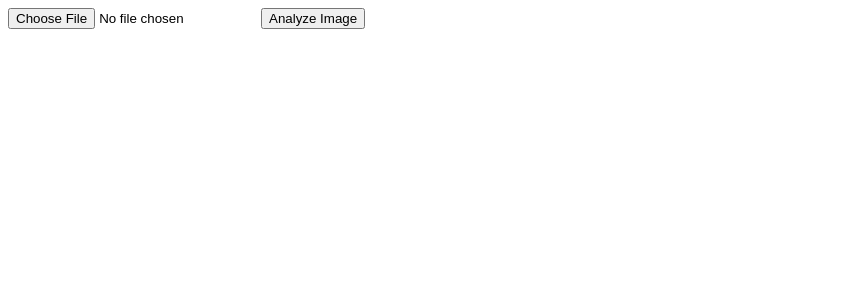
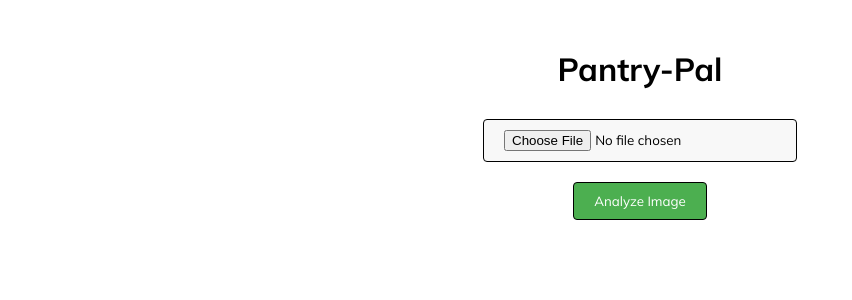
Before and after one commit to lewonade/pantry-pal, a Vue app in the folder application/frontend/: page / in a window 1280 px wide. Shown: the top 300 px of the page, without its empty margins (0-852 px from the left). Built offline with nearby package versions, Linux system fonts and the light colour scheme; the HTML template or start-up script is replaced by a standard one.

Commit message:
improved the css and visuals of the application

```diff
--- a/application/frontend/package.json
+++ b/application/frontend/package.json
@@ -12,7 +12,9 @@
     "core-js": "^3.8.3",
     "cors": "^2.8.5",
     "firebase": "^10.8.0",
-    "vue": "^3.2.13"
+    "marked": "^12.0.0",
+    "vue": "^3.2.13",
+    "vue-markdown": "^2.2.4"
   },
   "devDependencies": {
     "@babel/core": "^7.12.16",
--- a/application/frontend/src/App.vue
+++ b/application/frontend/src/App.vue
@@ -1,10 +1,20 @@
 <template>
-	<div>
-		<input type="file" @change="onFileSelected" />
-		<button @click="analyzeImage">Analyze Image</button>
-		<div v-if="analysis">
+	<div class="container">
+		<h1>Pantry-Pal</h1>
+		<div v-if="imageSrc" class="image-preview">
+			<h3>Preview Image</h3>
+			<img :src="imageSrc" alt="Uploaded image" class="uploaded-image" />
+		</div>
+		<input type="file" @change="onFileSelected" class="choose-btn" />
+		<button @click="analyzeImage" class="analyze-btn" :disabled="isLoading">
+			Analyze Image
+		</button>
+		<div class="analysis-result" v-if="analysis">
 			<h3>Analysis Result:</h3>
-			<div v-if="analysis.text" v-html="formattedAnalysisText"></div>
+			<div v-html="formattedMarkdown"></div>
+		</div>
+		<div class="loading" v-if="isLoading">
+			<span>Loading...</span>
 		</div>
 	</div>
 </template>
@@ -17,22 +27,36 @@ export default {
 		return {
 			selectedFile: null,
 			analysis: null,
+			isLoading: false,
+			imageSrc: null,
 		};
 	},
 	computed: {
-		formattedAnalysisText() {
-			return this.analysis.text.replace(/\n/g, '<br>');
+		formattedMarkdown() {
+			return this.analysis ? this.simpleMarkdownToHtml(this.analysis.text) : '';
 		},
 	},
 	methods: {
 		onFileSelected(event) {
 			this.selectedFile = event.target.files[0];
+			this.createImageSrc(this.selectedFile);
+		},
+		createImageSrc(file) {
+			if (file) {
+				const reader = new FileReader();
+				reader.onload = (e) => {
+					this.imageSrc = e.target.result;
+				};
+				reader.readAsDataURL(file);
+			}
 		},
 		async analyzeImage() {
 			if (!this.selectedFile) {
 				alert('Please select a file first.');
 				return;
 			}
+
+			this.isLoading = true;
 
 			const formData = new FormData();
 			formData.append('image', this.selectedFile);
@@ -48,15 +72,119 @@ export default {
 					}
 				);
 
-				// Assuming your backend sends back a response in the format of { text: "Your analysis result here" }
 				this.analysis = {
 					text: response.data.text || 'No text analysis available.',
 				};
 			} catch (error) {
 				console.error('Error analyzing image:', error);
 				this.analysis = { text: 'Failed to analyze image due to an error.' };
+			} finally {
+				this.isLoading = false;
 			}
+		},
+		simpleMarkdownToHtml(markdownText) {
+			const htmlText = markdownText
+				.replace(/^### (.*$)/gim, '<h3>$1</h3>')
+				.replace(/^## (.*$)/gim, '<h2>$1</h2>')
+				.replace(/^# (.*$)/gim, '<h1>$1</h1>')
+				.replace(/^ (.*$)/gim, '<blockquote>$1</blockquote>')
+				.replace(/\*\*(.*)\*\*/gim, '<strong>$1</strong>')
+				.replace(/\*(.*)\*/gim, '<em>$1</em>')
+				.replace(/\[(.*?)\]\((.*?)\)/gim, "<img alt='$1' src='$2' />")
+				.replace(/\[(.*?)\]\((.*?)\)/gim, "<a href='$2'>$1</a>")
+				.replace(/\n$/gim, '<br />');
+
+			return htmlText.trim();
 		},
 	},
 };
 </script>
+
+<style scoped>
+@import url('https://fonts.googleapis.com/css2?family=Mulish:ital,wght@0,200..1000;1,200..1000&display=swap');
+
+* {
+	font-family: 'Mulish', sans-serif;
+}
+
+.container {
+	display: flex;
+	flex-direction: column;
+	align-items: center;
+	justify-content: flex-start; /* Changed to start at the top */
+	padding-top: 20px; /* Added padding at the top */
+	width: 80%; /* Adjust the width as needed */
+	margin: auto; /* Center the container */
+}
+
+h1 {
+	margin-bottom: 20px; /* Space between the title and the rest */
+}
+
+.choose-btn,
+.analyze-btn {
+	margin: 10px 0;
+	padding: 10px 20px;
+	border: 1px solid black;
+	border-radius: 4px;
+	cursor: pointer; /* Add a pointer cursor on hover */
+}
+
+.choose-btn {
+	background-color: #f8f8f8;
+}
+
+.analyze-btn {
+	background-color: #4caf50; /* Green color */
+	color: white;
+}
+
+.analyze-btn:disabled {
+	background-color: #ccc;
+	color: #666;
+	cursor: not-allowed; /* Show that it's not clickable */
+}
+
+.loading {
+	display: flex;
+	justify-content: center;
+	margin-top: 20px; /* Added margin */
+}
+
+.loading-circle {
+	border: 5px solid #f3f3f3;
+	border-top: 5px solid #3498db;
+	border-radius: 50%;
+	width: 50px;
+	height: 50px;
+	animation: spin 2s linear infinite;
+}
+
+@keyframes spin {
+	0% {
+		transform: rotate(0deg);
+	}
+	100% {
+		transform: rotate(360deg);
+	}
+}
+
+.analysis-result {
+	text-align: center;
+	margin-top: 20px; /* Added margin */
+}
+
+.image-preview {
+	margin: 10px;
+	text-align: center;
+	border: 1px solid #ddd; /* Added border */
+	padding: 5px; /* Added padding */
+	width: 300px; /* Fixed width for consistency */
+}
+
+.uploaded-image {
+	max-width: 100%;
+	height: auto; /* Ensure the aspect ratio is maintained */
+	border-radius: 4px; /* Rounded corners for the image */
+}
+</style>
```
Also changed, not shown: 1 other file (tests, documents, lock files or other folders).
